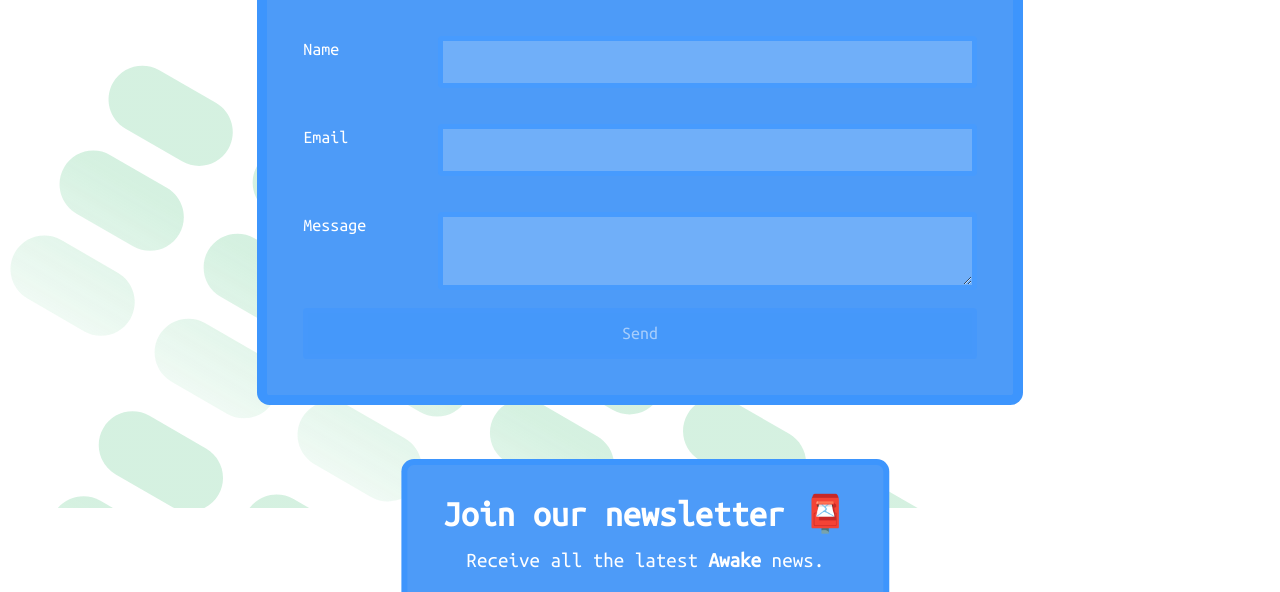
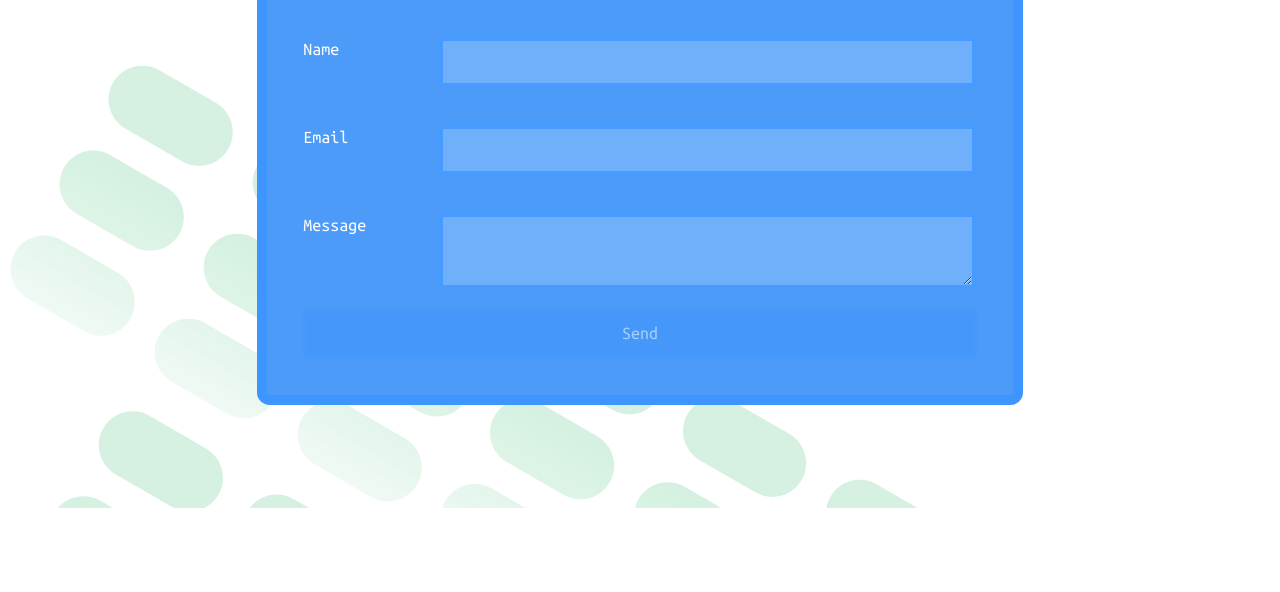
Before and after one commit to awaketogether/Site, a Gatsby site: page /contact in a window 1280 px wide. Shown: the part 302-894 px from the top of the page. Built offline with nearby package versions, Linux system fonts and the light colour scheme; Gatsby itself is replaced by a stand-in of ours.

Commit message:
feat(master) remove newsletter component from the contact page

```diff
--- a/src/pages/contact.js
+++ b/src/pages/contact.js
@@ -3,7 +3,6 @@ import Layout from "../components/layout"
 import styled from "styled-components"
 import SEO from "../components/seo"
 import backgroundSource from "../images/bg-green.svg"
-import Newsletter from "../sections/newsletter"
 
 const Container = styled.section`
     width: 100%;
@@ -166,7 +165,6 @@ class ContactPage extends React.Component {
                             <Button type="submit" disabled={!isEnabled}>Send</Button>
                         </Form>
                     </Section>
-                <Newsletter/>
                 </Container>
             </Layout>
         )
```
